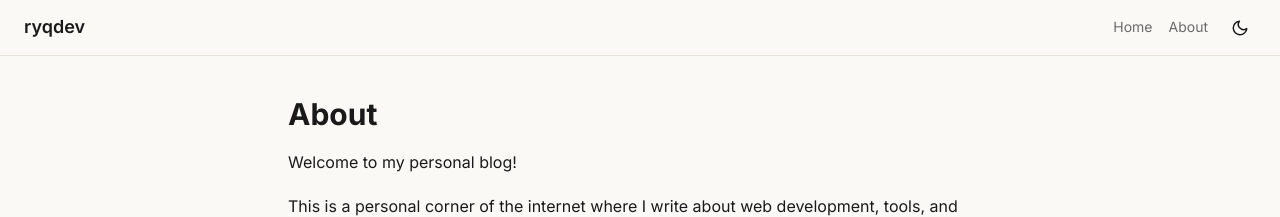
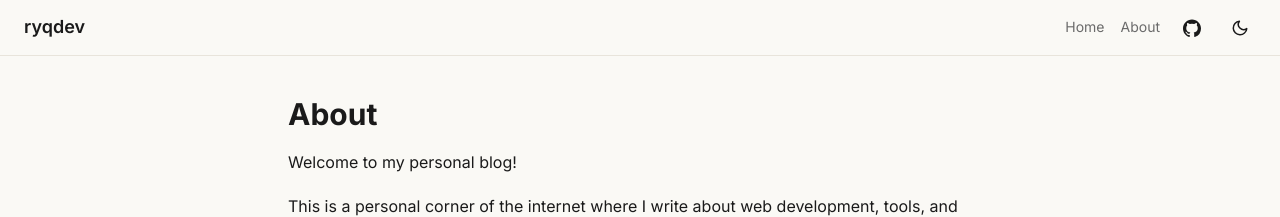
Before and after one commit to ryqdev/ryqdev.github.io, a Jekyll site: the page built from about.md, in a window 1280 px wide. Shown: the top 217 px of the page. Built offline with Jekyll 4.4.1, drawn with Linux system fonts in a browser that asks for light colours.

Commit message:
Add GitHub link to top navigation
Co-Authored-By: Claude Opus 4.7 (1M context) <noreply@anthropic.com>

```diff
--- a/_includes/top-nav.html
+++ b/_includes/top-nav.html
@@ -3,6 +3,11 @@
   <nav class="top-nav__links">
     <a href="{{ '/' | relative_url }}" class="top-nav__link">Home</a>
     <a href="{{ '/about/' | relative_url }}" class="top-nav__link">About</a>
+    <a href="https://github.com/ryqdev" class="icon-button" target="_blank" rel="noopener noreferrer" aria-label="GitHub" title="GitHub">
+      <svg width="18" height="18" viewBox="0 0 24 24" fill="currentColor" aria-hidden="true">
+        <path d="M12 .5C5.37.5 0 5.87 0 12.5c0 5.3 3.44 9.8 8.21 11.39.6.11.82-.26.82-.58 0-.29-.01-1.04-.02-2.05-3.34.73-4.04-1.61-4.04-1.61-.55-1.39-1.34-1.76-1.34-1.76-1.09-.75.08-.73.08-.73 1.21.09 1.84 1.24 1.84 1.24 1.07 1.84 2.81 1.31 3.5 1 .11-.78.42-1.31.76-1.61-2.67-.3-5.47-1.34-5.47-5.95 0-1.31.47-2.39 1.24-3.23-.13-.3-.54-1.52.11-3.18 0 0 1.01-.32 3.3 1.23a11.5 11.5 0 0 1 6.01 0c2.29-1.55 3.3-1.23 3.3-1.23.65 1.66.24 2.88.12 3.18.77.84 1.23 1.92 1.23 3.23 0 4.62-2.81 5.64-5.49 5.94.43.37.81 1.1.81 2.22 0 1.6-.01 2.89-.01 3.29 0 .32.21.7.82.58A12 12 0 0 0 24 12.5C24 5.87 18.63.5 12 .5z"/>
+      </svg>
+    </a>
     {% include theme-toggle.html %}
   </nav>
 </header>
```
